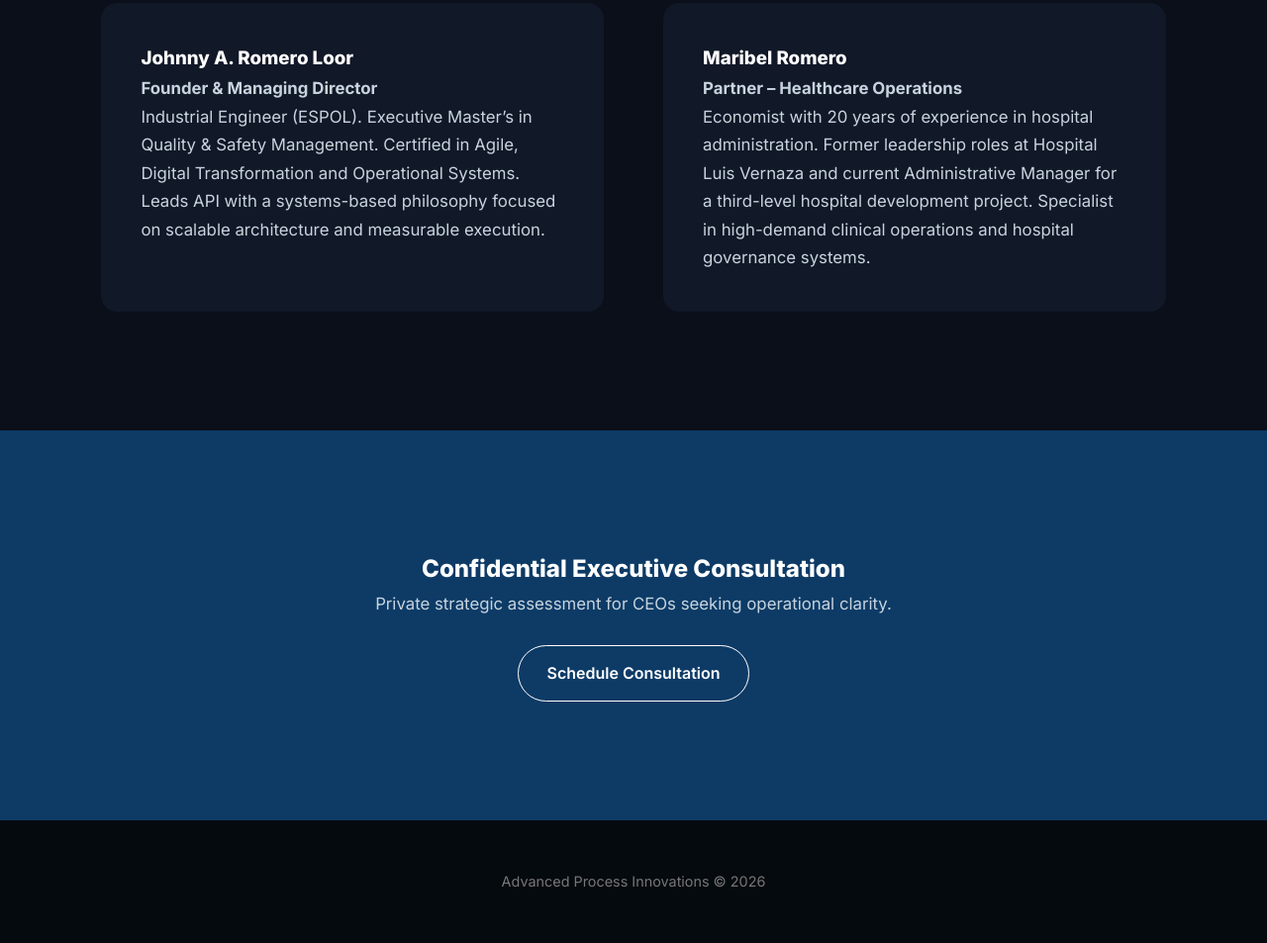
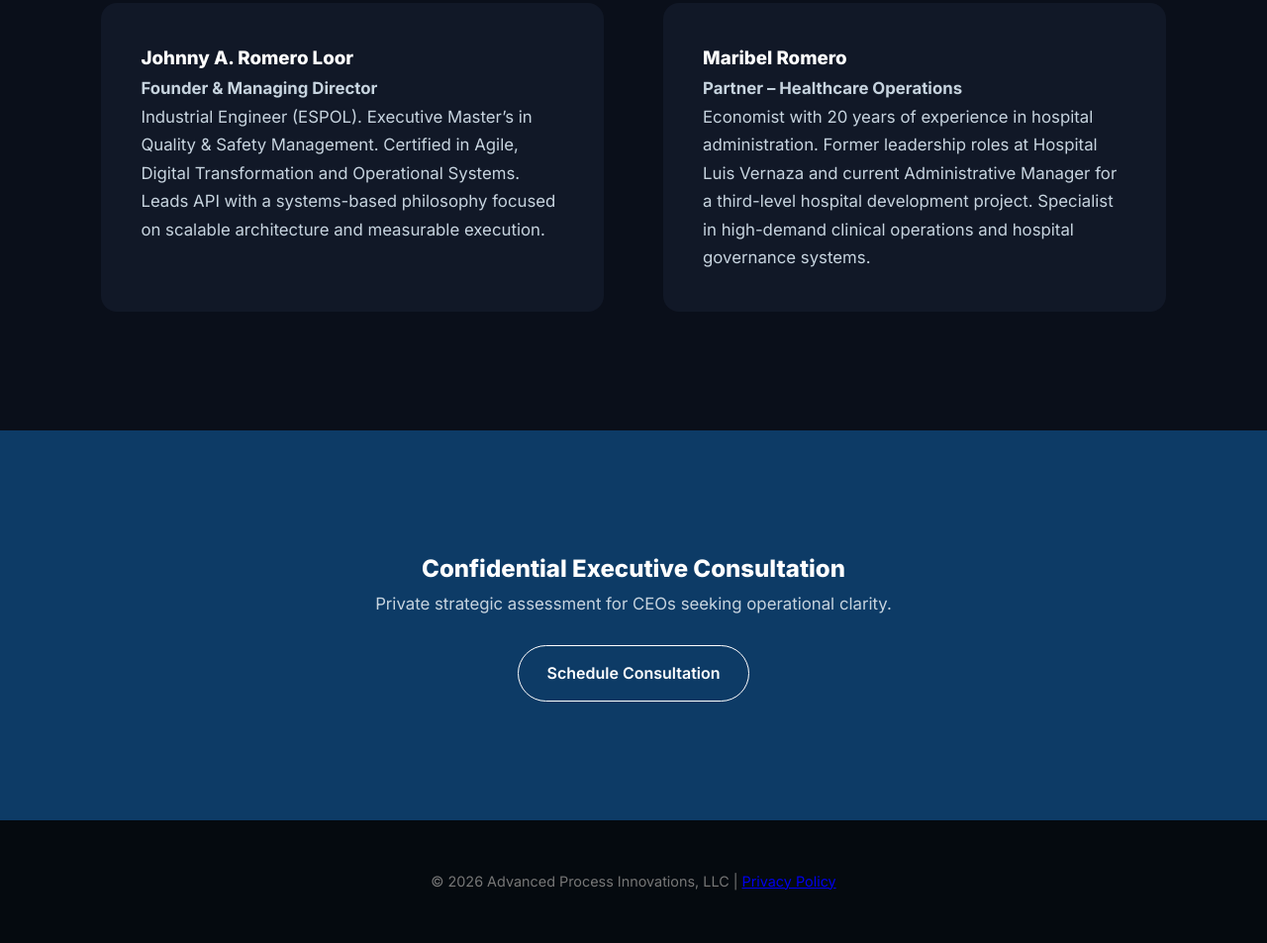
Before and after one commit to joicarus-cmd/api, a plain HTML site: page index.html in a window 1280 px wide. Shown: the part 2011-2964 px from the top of the page at 99% size. Drawn offline with Linux system fonts and the light colour scheme.

Commit message:
Update index.html

```diff
--- a/index.html
+++ b/index.html
@@ -227,7 +227,8 @@ Specialist in high-demand clinical operations and hospital governance systems.
 </section>
 
 <footer>
-Advanced Process Innovations © 2026
+© 2026 Advanced Process Innovations, LLC |
+<a href="privacy.html">Privacy Policy</a>
 </footer>
 
 </body>
```
